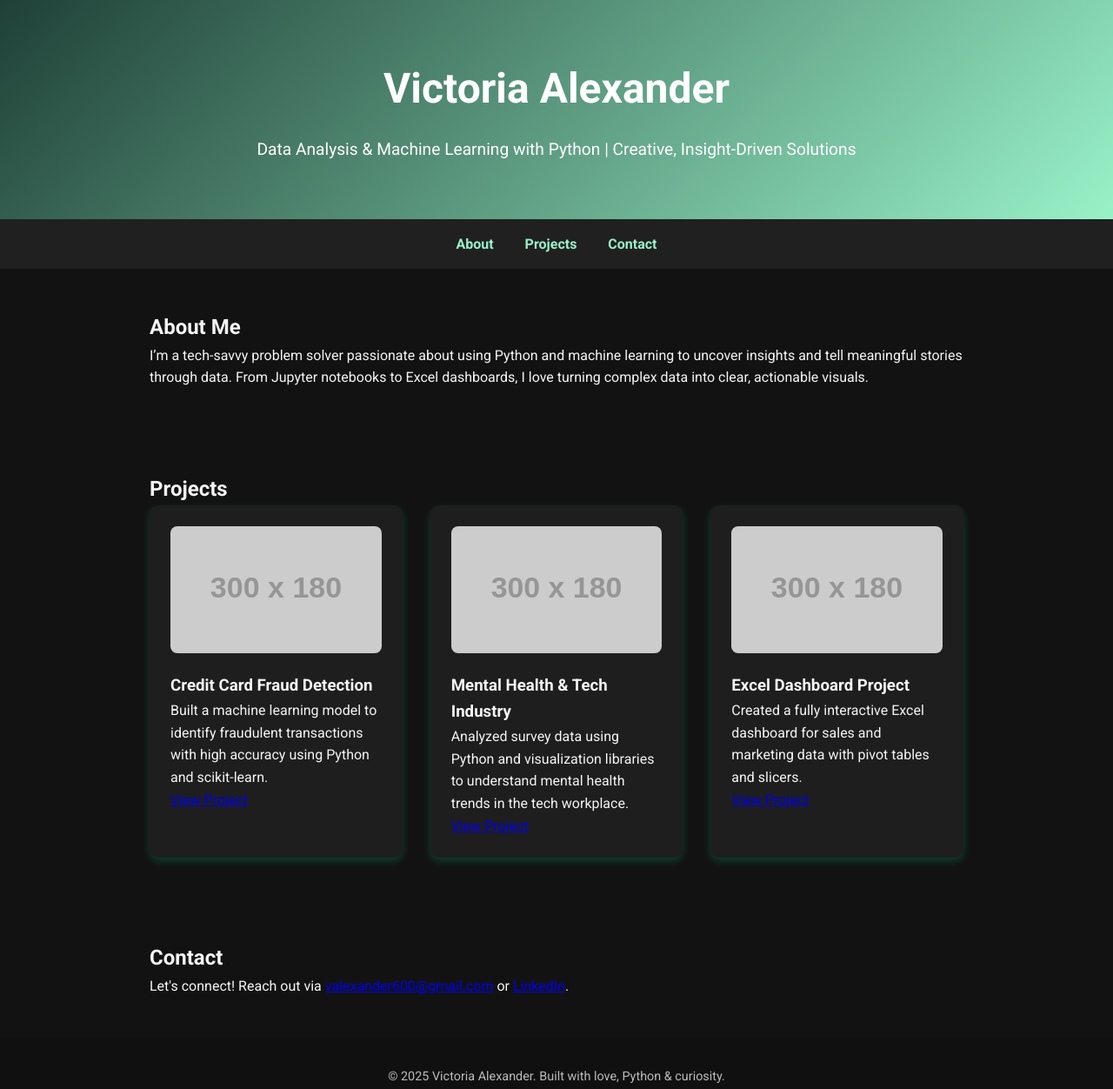
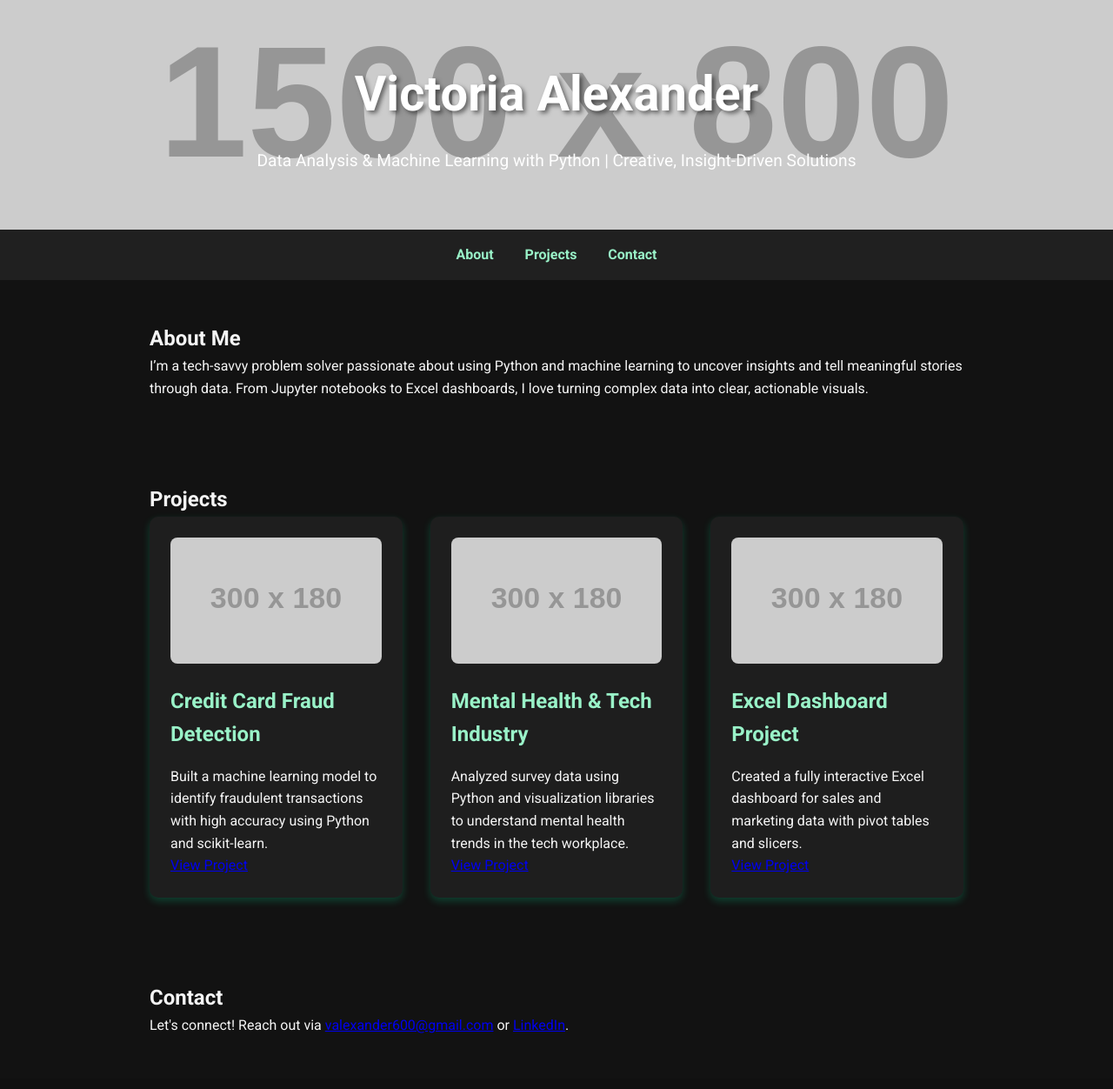
Before and after one commit to Valexander600/victoria-ml-analyst.github.io, a plain HTML site: page index.html in a window 1280 px wide. Shown: the top 1252 px of the page at 87% size. Drawn offline with Linux system fonts and the light colour scheme; placeholder pictures from the web are drawn by us.

Commit message:
Update index.html

```diff
--- a/index.html
+++ b/index.html
@@ -1,5 +1,6 @@
 <!DOCTYPE html>
 <html lang="en">
+
 <head>
   <meta charset="UTF-8" />
   <meta name="viewport" content="width=device-width, initial-scale=1.0" />
@@ -17,22 +18,40 @@
       background-color: #121212;
       color: #f5f5f5;
       line-height: 1.6;
+      overflow-x: hidden;
     }
 
     header {
-      background: linear-gradient(135deg, #1f4037, #99f2c8);
+      background: url('https://via.placeholder.com/1500x800.png?text=Machine+Learning+Data+Analysis') no-repeat center center/cover;
       color: white;
       padding: 4rem 2rem;
       text-align: center;
+      background-size: cover;
+      position: relative;
     }
 
     header h1 {
-      font-size: 3rem;
+      font-size: 3.5rem;
+      text-shadow: 3px 3px 5px rgba(0, 0, 0, 0.5);
     }
 
     header p {
       font-size: 1.2rem;
       margin-top: 1rem;
+    }
+
+    .fade-in {
+      animation: fadeIn 2s ease-out;
+    }
+
+    @keyframes fadeIn {
+      from {
+        opacity: 0;
+      }
+
+      to {
+        opacity: 1;
+      }
     }
 
     nav {
@@ -46,6 +65,11 @@
       margin: 0 1rem;
       text-decoration: none;
       font-weight: bold;
+      transition: color 0.3s;
+    }
+
+    nav a:hover {
+      color: #f5f5f5;
     }
 
     section {
@@ -65,16 +89,23 @@
       border-radius: 10px;
       padding: 1.5rem;
       box-shadow: 0 4px 10px rgba(0, 255, 170, 0.2);
-      transition: transform 0.3s;
+      transition: transform 0.3s, box-shadow 0.3s;
     }
 
     .project:hover {
       transform: translateY(-5px);
+      box-shadow: 0 8px 15px rgba(0, 255, 170, 0.3);
     }
 
     .project img {
       max-width: 100%;
       border-radius: 8px;
+      margin-bottom: 1rem;
+    }
+
+    .project h3 {
+      font-size: 1.5rem;
+      color: #99f2c8;
       margin-bottom: 1rem;
     }
 
@@ -85,12 +116,22 @@
       padding: 2rem;
       font-size: 0.9rem;
     }
+
+    footer a {
+      color: #99f2c8;
+      text-decoration: none;
+    }
+
+    footer a:hover {
+      color: #f5f5f5;
+    }
   </style>
 </head>
+
 <body>
   <header>
-    <h1>Victoria Alexander</h1>
-    <p>Data Analysis & Machine Learning with Python | Creative, Insight-Driven Solutions</p>
+    <h1 class="fade-in">Victoria Alexander</h1>
+    <p class="fade-in">Data Analysis & Machine Learning with Python | Creative, Insight-Driven Solutions</p>
   </header>
 
   <nav>
@@ -110,21 +151,21 @@
     <h2>Projects</h2>
     <div class="projects">
       <div class="project">
-        <img src="https://via.placeholder.com/300x180?text=Credit+Card+Fraud" alt="Credit Card Fraud">
+        <img src="https://via.placeholder.com/300x180?text=Credit+Card+Fraud+Detection" alt="Credit Card Fraud">
         <h3>Credit Card Fraud Detection</h3>
         <p>Built a machine learning model to identify fraudulent transactions with high accuracy using Python and scikit-learn.</p>
         <a href="https://github.com/Valexander600/credit-card-fraud-ml" target="_blank">View Project</a>
       </div>
 
       <div class="project">
-        <img src="https://via.placeholder.com/300x180?text=Mental+Health+Tech" alt="Mental Health Analysis">
+        <img src="https://via.placeholder.com/300x180?text=Mental+Health+Analysis" alt="Mental Health Analysis">
         <h3>Mental Health & Tech Industry</h3>
         <p>Analyzed survey data using Python and visualization libraries to understand mental health trends in the tech workplace.</p>
         <a href="https://github.com/Valexander600/mental-health-tech-analysis" target="_blank">View Project</a>
       </div>
 
       <div class="project">
-        <img src="https://via.placeholder.com/300x180?text=Excel+Analysis" alt="Excel Analysis">
+        <img src="https://via.placeholder.com/300x180?text=Excel+Dashboard" alt="Excel Dashboard">
         <h3>Excel Dashboard Project</h3>
         <p>Created a fully interactive Excel dashboard for sales and marketing data with pivot tables and slicers.</p>
         <a href="https://github.com/Valexander600/excel-data-project" target="_blank">View Project</a>
@@ -139,6 +180,8 @@
 
   <footer>
     <p>&copy; 2025 Victoria Alexander. Built with love, Python & curiosity.</p>
+    <p>Visit my <a href="https://github.com/Valexander600" target="_blank">GitHub</a> to explore more.</p>
   </footer>
 </body>
+
 </html>
```
